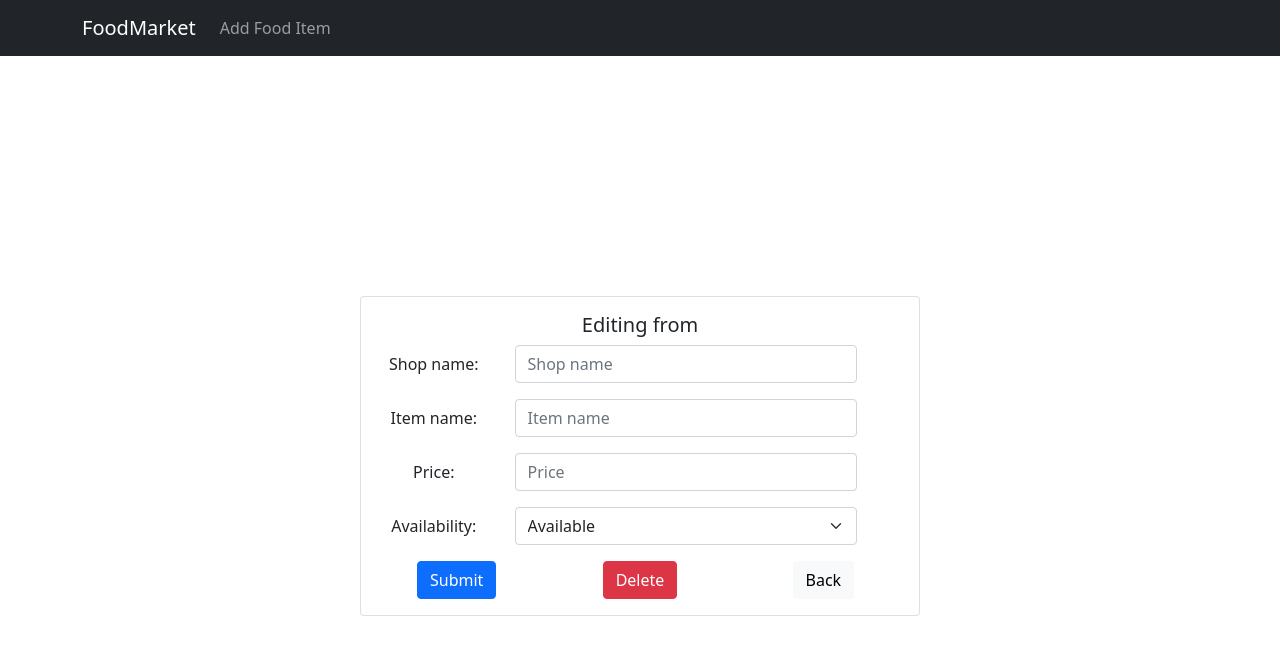
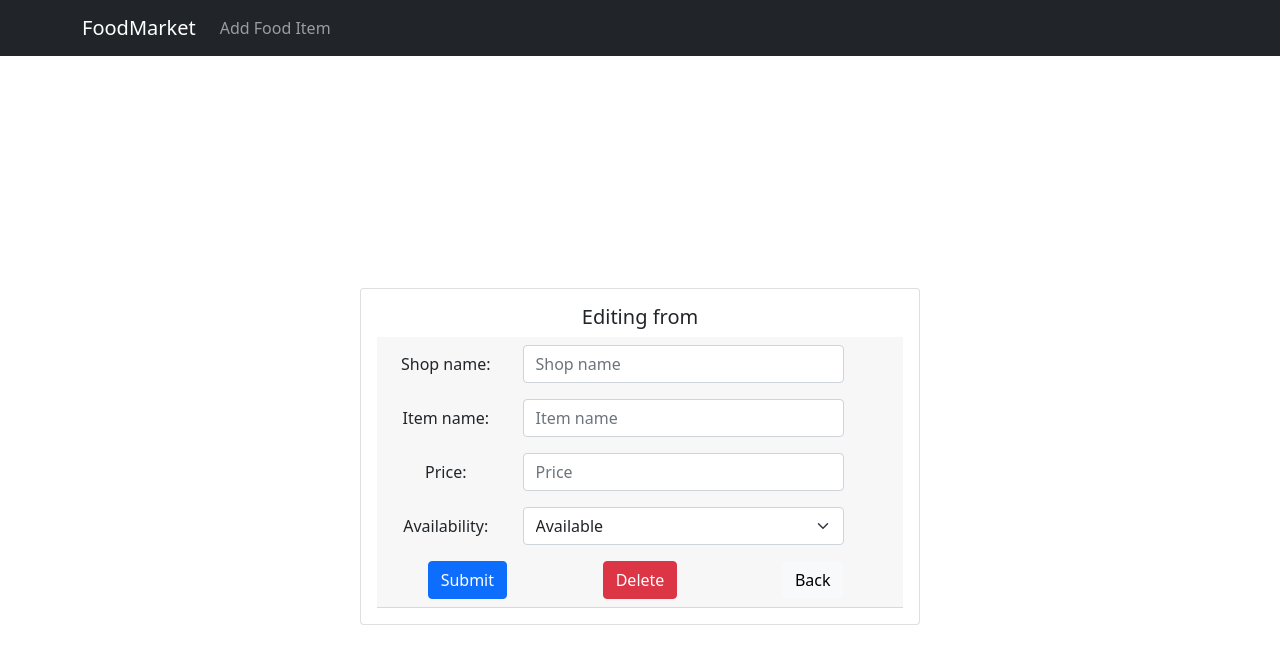
Before and after one commit to helloitsxinyi/ezmarket-client, a React (Create React App) app in the folder client/: page /items/1 in a window 1280 px wide. Shown: the top 664 px of the page. Built offline with nearby package versions, Linux system fonts and the light colour scheme; no server answers.

Commit message:
change card text to card header

```diff
--- a/client/src/components/Edit.js
+++ b/client/src/components/Edit.js
@@ -44,7 +44,7 @@ function Edit(props) {
               </Card.Title>
               {/* TODO: align text to left */}
               {/* TODO: fix bug here, Card.Text is classified as p while Form Group is classified as div */}
-              <Card.Text className="align-left">
+              <Card.Header className="align-left">
                 <Form.Group as={Row} className="mb-3" controlId="shopName">
                   <Form.Label column sm={3}>
                     Shop name:
@@ -139,7 +139,7 @@ function Edit(props) {
                     </Link>{" "}
                   </Col>
                 </Row>
-              </Card.Text>
+              </Card.Header>
             </Card.Body>
           </Card>
         </Col>
```
